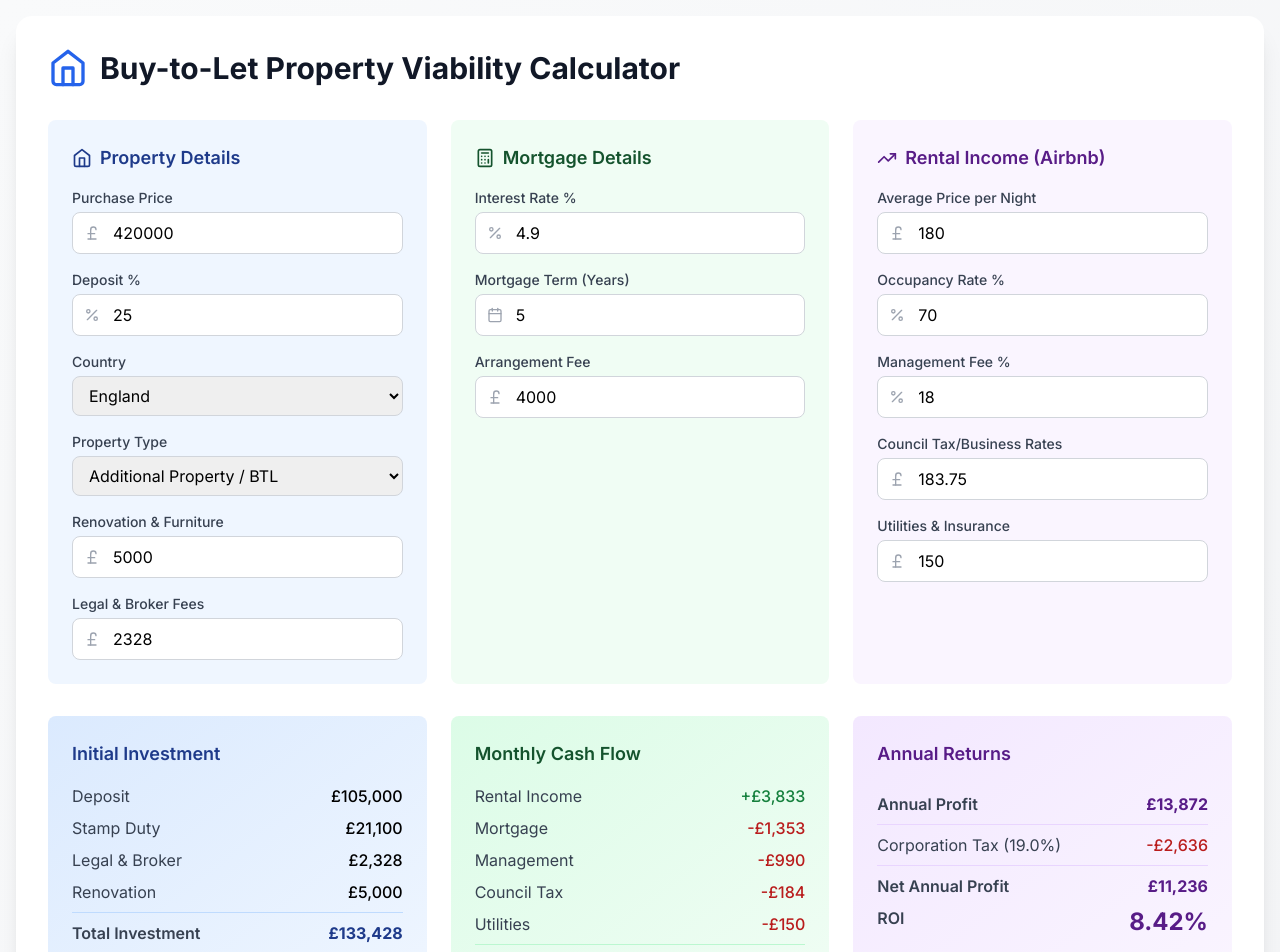
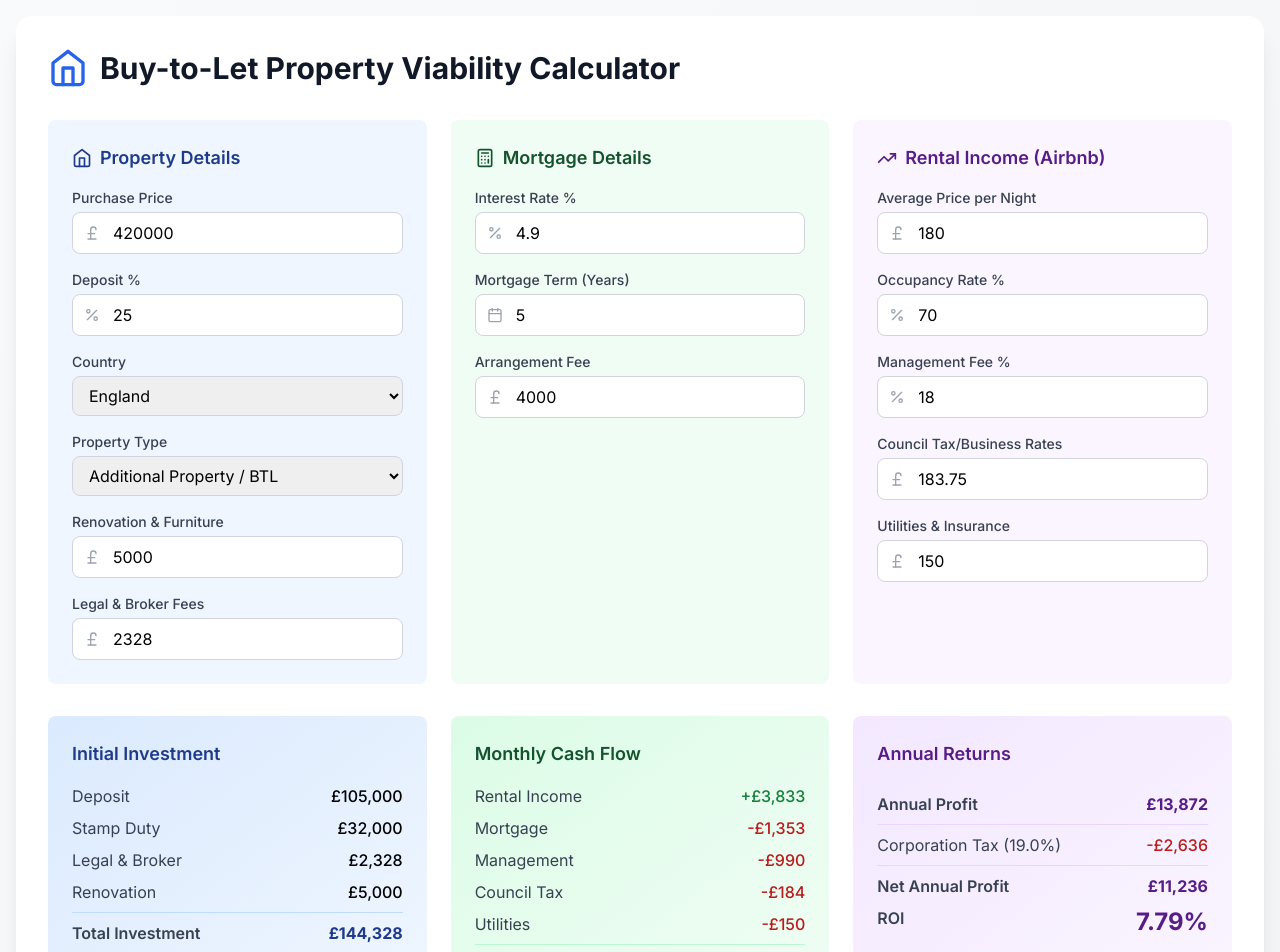
Before and after one commit to RegleAI/BTL, a Next.js app: page / in a window 1280 px wide. Shown: the top 952 px of the page. Built offline with nearby package versions, Linux system fonts and the light colour scheme.

Commit message:
Update page.js

```diff
--- a/app/page.js
+++ b/app/page.js
@@ -29,19 +29,20 @@ export default function BTLCalculator() {
     let stampDuty = 0;
 
     if (country === 'england') {
-      // England Stamp Duty Land Tax rates (as of 2024/2025)
+      // England Stamp Duty Land Tax rates (as of April 2025)
       if (propertyType === 'first') {
-        // First-time buyer rates
-        if (price <= 425000) {
-          // No stamp duty on first £425,000
+        // First-time buyer rates (April 2025 thresholds)
+        if (price <= 300000) {
+          // No stamp duty on first £300,000
           stampDuty = 0;
-        } else if (price <= 625000) {
-          // 5% on portion from £425,001 to £625,000
-          stampDuty = (price - 425000) * 0.05;
+        } else if (price <= 500000) {
+          // 5% on portion from £300,001 to £500,000
+          stampDuty = (price - 300000) * 0.05;
         } else {
-          // First-time buyer relief not available above £625,000 - use standard rates
+          // First-time buyer relief not available above £500,000 - use standard rates
           const bands = [
-            { limit: 250000, rate: 0 },
+            { limit: 125000, rate: 0 },
+            { limit: 250000, rate: 0.02 },
             { limit: 925000, rate: 0.05 },
             { limit: 1500000, rate: 0.10 },
             { limit: Infinity, rate: 0.12 }
@@ -56,9 +57,10 @@ export default function BTLCalculator() {
           }
         }
       } else if (propertyType === 'next') {
-        // Standard residential rates
+        // Standard residential rates (April 2025 thresholds)
         const bands = [
-          { limit: 250000, rate: 0 },
+          { limit: 125000, rate: 0 },
+          { limit: 250000, rate: 0.02 },
           { limit: 925000, rate: 0.05 },
           { limit: 1500000, rate: 0.10 },
           { limit: Infinity, rate: 0.12 }
@@ -72,12 +74,13 @@ export default function BTLCalculator() {
           previousLimit = band.limit;
         }
       } else {
-        // Additional property - 3% surcharge on top of standard rates
+        // Additional property - 5% surcharge on top of standard rates (Oct 2024 increase)
         const bands = [
-          { limit: 250000, rate: 0.03 },
-          { limit: 925000, rate: 0.08 },
-          { limit: 1500000, rate: 0.13 },
-          { limit: Infinity, rate: 0.15 }
+          { limit: 125000, rate: 0.05 },
+          { limit: 250000, rate: 0.07 },
+          { limit: 925000, rate: 0.10 },
+          { limit: 1500000, rate: 0.15 },
+          { limit: Infinity, rate: 0.17 }
         ];
 
         let previousLimit = 0;
@@ -89,26 +92,9 @@ export default function BTLCalculator() {
         }
       }
     } else {
-      // Wales Land Transaction Tax rates (as of 2024/2025)
-      if (propertyType === 'first') {
-        // First-time buyer rates in Wales
-        const bands = [
-          { limit: 225000, rate: 0 },
-          { limit: 400000, rate: 0.06 },
-          { limit: 750000, rate: 0.075 },
-          { limit: 1500000, rate: 0.10 },
-          { limit: Infinity, rate: 0.12 }
-        ];
-
-        let previousLimit = 0;
-        for (const band of bands) {
-          if (price <= previousLimit) break;
-          const taxableAmount = Math.min(price, band.limit) - previousLimit;
-          stampDuty += taxableAmount * band.rate;
-          previousLimit = band.limit;
-        }
-      } else if (propertyType === 'next') {
-        // Standard residential rates in Wales
+      // Wales Land Transaction Tax rates (as of Dec 2024)
+      if (propertyType === 'first' || propertyType === 'next') {
+        // Main residential rates (same for first-time and home movers)
         const bands = [
           { limit: 225000, rate: 0 },
           { limit: 400000, rate: 0.06 },
@@ -125,14 +111,14 @@ export default function BTLCalculator() {
           previousLimit = band.limit;
         }
       } else {
-        // Additional property in Wales - higher rates
+        // Higher residential rates for additional properties (Dec 2024 rates)
         const bands = [
-          { limit: 180000, rate: 0.04 },
-          { limit: 250000, rate: 0.075 },
-          { limit: 400000, rate: 0.09 },
-          { limit: 750000, rate: 0.115 },
-          { limit: 1500000, rate: 0.14 },
-          { limit: Infinity, rate: 0.16 }
+          { limit: 180000, rate: 0.05 },
+          { limit: 250000, rate: 0.09 },
+          { limit: 400000, rate: 0.115 },
+          { limit: 750000, rate: 0.14 },
+          { limit: 1500000, rate: 0.165 },
+          { limit: Infinity, rate: 0.18 }
         ];
 
         let previousLimit = 0;
@@ -605,10 +591,10 @@ export default function BTLCalculator() {
             </div>
             <div className="mt-3 text-sm text-gray-600">
               {inputs.propertyType === 'additional' && (
-                <p>* Includes {inputs.country === 'england' ? '3%' : 'higher rate'} surcharge for additional properties</p>
+                <p>* {inputs.country === 'england' ? 'Includes 5% surcharge for additional properties (increased Oct 2024)' : 'Uses higher residential rates for additional properties (updated Dec 2024)'}</p>
               )}
-              {inputs.propertyType === 'first' && inputs.country === 'england' && inputs.purchasePrice > 625000 && (
-                <p>* First-time buyer relief not available above £625,000</p>
+              {inputs.propertyType === 'first' && inputs.country === 'england' && inputs.purchasePrice > 500000 && (
+                <p>* First-time buyer relief not available above £500,000</p>
               )}
             </div>
           </div>
```
